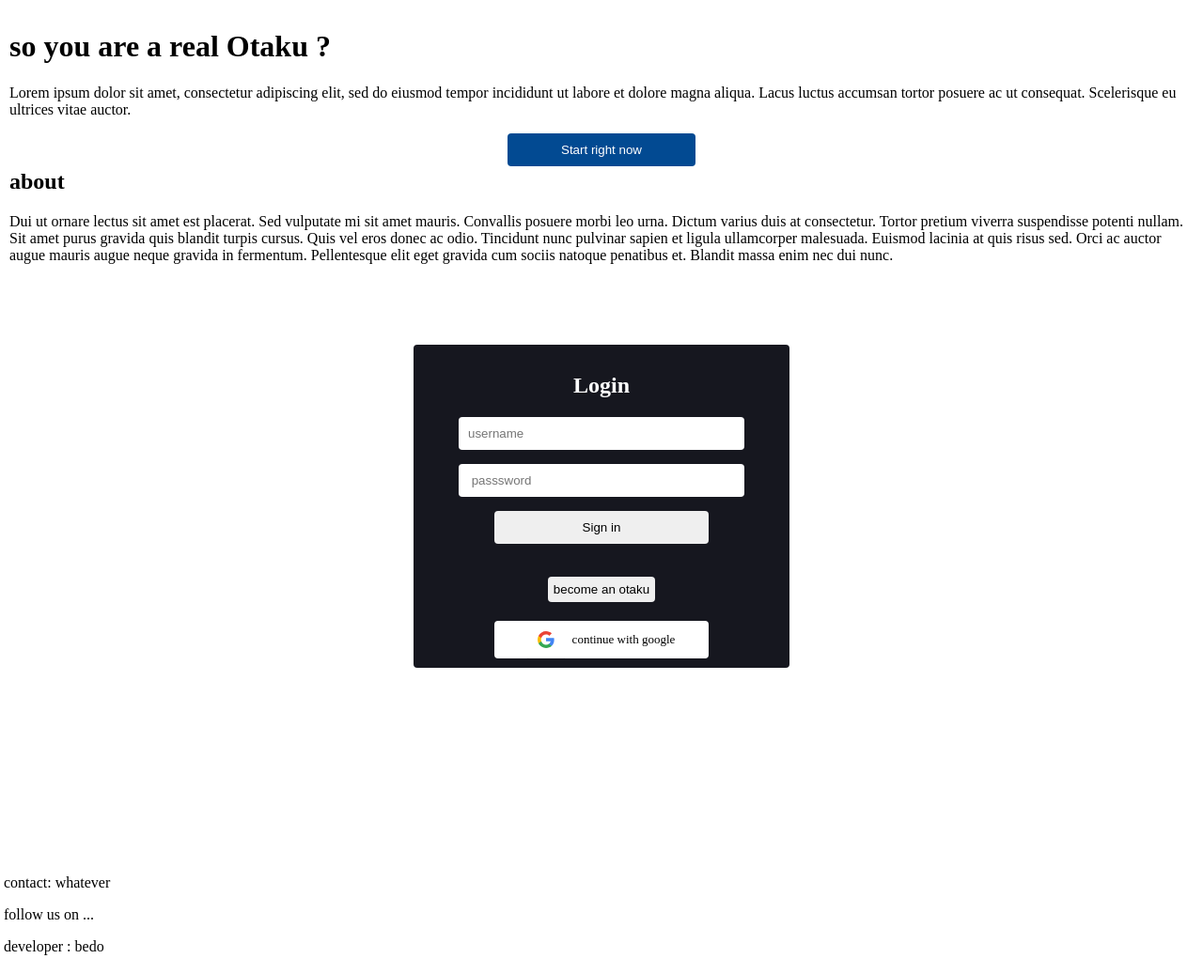
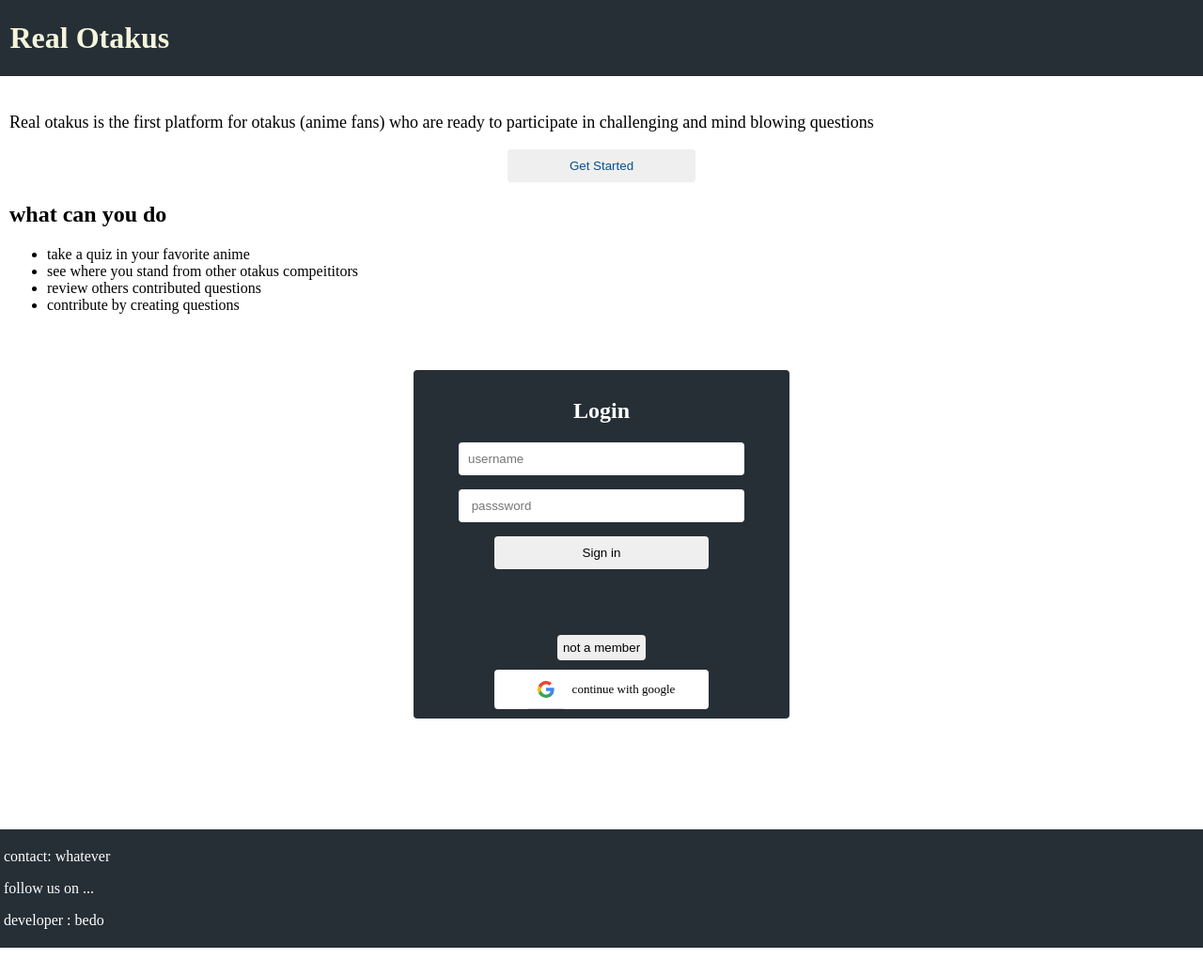
Before and after one commit to abdelrahman725/RealOtakus, a Django app: page / in a window 1280 px wide. Shown: the whole page at 94% size. After the commit the page ends 1009 px from the top, so only its background shows below. Run offline with Django 3.2, Linux system fonts and the light colour scheme; some libraries are stand-ins or nearby versions.

Commit message:
updated home page and added a hidden input so register and login form divs are the same size

```diff
--- a/anime/settings.py
+++ b/anime/settings.py
@@ -26,7 +26,7 @@
 # SECURITY WARNING: don't run with debug turned on in production!
 DEBUG = True
 
-ALLOWED_HOSTS = ["localhost","127.0.0.1","192.168.1.4"]
+ALLOWED_HOSTS = ["localhost","127.0.0.1","192.168.1.2"]
 
 
 # Application definition
--- a/board/static/board/styles.css
+++ b/board/static/board/styles.css
@@ -3,9 +3,11 @@
   margin:0;
   padding:0;
   font-family: montserrat;
-  /* background-image: url('images/Attack.png'); */
+  /* background-image: url('images/Attack.png');
   background-attachment: fixed;
   background-size: cover;
+  background-color: #09487f;
+  color: white; */
 }
 *{
   box-sizing: border-box;
@@ -17,12 +19,32 @@
   */
   user-select: none;
 }
+
 .navbar
 {
-  padding: 10px;
+  overflow: hidden;
+  position: fixed;
+  z-index:2;
+  top: 0;
+  width: 100%;
+  background-color: #262F36;
+  color: beige;
+  padding:0.5px;
+}
+.navbar h1{
+  /* font-size: x-large; */
+  padding-left: 10px;
 }
 
-
+.content
+{
+  margin-top: 120px;
+  padding : 0px 10px;
+}
+.intro
+{
+  font-size: large;
+}
 #start
 {
   position: absolute;
@@ -30,16 +52,16 @@
   width:200px;
   transition: 0.5s;
   transform: translate(50%);
-  background-color: #024a92;
-  color: white;
+
+  color: #084F8E;
 
   padding: 10px 10px;
 }
-#start:hover
+
+/* .forms:hover
 {
-  background-color: #ff4500;
-}
-
+  transform: scale(1.1);
+} */
 .forms
 {
   text-align: center;
@@ -50,12 +72,13 @@
   margin-left: auto;
   margin-right: auto;
   margin-top: 60px;
-  background-color: rgb(22, 23, 31);
   color: white;
   text-align: center;
   padding:10px;
   border-radius: 4px;
-  margin-bottom: 200px;
+  margin-bottom: 100px;
+  background-color: #262F36;
+
 }
 input[type="submit"], button
 {
@@ -97,7 +120,8 @@
 }
 .switchbtn{
   padding:6px;
-  margin: 20px 0px;
+  margin-bottom: 10px;
+  margin-top: 5px;
 }
 
 .messages
@@ -108,7 +132,7 @@
 
 .google
 {
-  height: 40px;
+  height: 42px;
   border-radius: 4px;
   background-color: white;
   display: flex;
@@ -139,6 +163,9 @@
 {
   padding:4px;
   user-select: all;
+  background-color: #262F36;
+  color: white;
+
 }
 
 @media screen and (max-width: 550px)
--- a/board/templates/board/home.html
+++ b/board/templates/board/home.html
@@ -11,7 +11,9 @@
   <link href="{% static 'board/styles.css' %}" rel="stylesheet">
   <script src="{% static 'board/index.js' %}"></script>
 
+
   <title>otaku challenge</title>
+
 </head>
 
 <body >
@@ -19,22 +21,41 @@
 <div class="main">
 
   <!-- <img  src="{% static 'board/images/Attack.png' %}"> alt=""> -->
+
   <div class="navbar">
-      <h1>so you are a real Otaku ?</h1>
-      <p>
-        Lorem ipsum dolor sit amet, consectetur adipiscing elit, sed do eiusmod tempor incididunt ut labore et dolore magna aliqua. Lacus luctus accumsan tortor posuere ac ut consequat. Scelerisque eu ultrices vitae auctor.
-      </p>
-
-      <button id="start" onclick="formFocus()">Start right now </button>
-      <br>
-      <h2>about</h2>
-
-      <p>
-        Dui ut ornare lectus sit amet est placerat. Sed vulputate mi sit amet mauris. Convallis posuere morbi leo urna. Dictum varius duis at consectetur. Tortor pretium viverra suspendisse potenti nullam. Sit amet purus gravida quis blandit turpis cursus. Quis vel eros donec ac odio. Tincidunt nunc pulvinar sapien et ligula ullamcorper malesuada. Euismod lacinia at quis risus sed. Orci ac auctor augue mauris augue neque gravida in fermentum. Pellentesque elit eget gravida cum sociis natoque penatibus et. Blandit massa enim nec dui nunc.
-      </p>
-
+    <h1 class="logo">Real Otakus </h1>
   </div>
 
+  <div class="content">
+
+      <p class="intro">
+        Real otakus is the first platform for otakus (anime fans)
+        who are ready to participate in challenging and mind blowing questions
+      </p>
+      <button id="start" onclick="formFocus()">Get Started</button><br><br>
+
+      <h2>what can you do</h2>
+      <ul>
+
+        <li>
+          take a quiz in your favorite anime
+
+        </li>
+        <li>
+
+          see where you stand from other otakus compeititors
+        </li>
+        <li>
+          review others contributed questions
+
+        </li>
+        <li>
+          contribute by creating questions
+
+        </li>
+
+      </ul>
+  </div>
   <div class="forms">
 
     <div class="formcontainer LoginPage">
@@ -43,13 +64,14 @@
             <form action="{%url 'login_url' %}" method="post" >
               {% csrf_token %}
                 <input type="text" id="login_name" name="username" placeholder="username" autocomplete="off" required >
-                  <br>
+
                 <input type="password" name="password" placeholder=" passsword" autocomplete="off" required>
-                  <br>
                 <input type="submit" value="Sign in" class="formbtn">
+                <input disabled style="visibility:hidden">
+
             </form>
 
-            <button id="registerview" onclick="ShowRegister()" class="switchbtn">become an otaku</button>
+          <button id="registerview" onclick="ShowRegister()" class="switchbtn">not a member</button>
     </div>
 
     <div class="formcontainer RegisterPage" style="display: none">
@@ -133,6 +155,7 @@
 
 
 </div>
+<br>
 
   <div class="footer">
     <p>contact: whatever</p>
```
Lines whose indentation alone changed are shown as unchanged.
